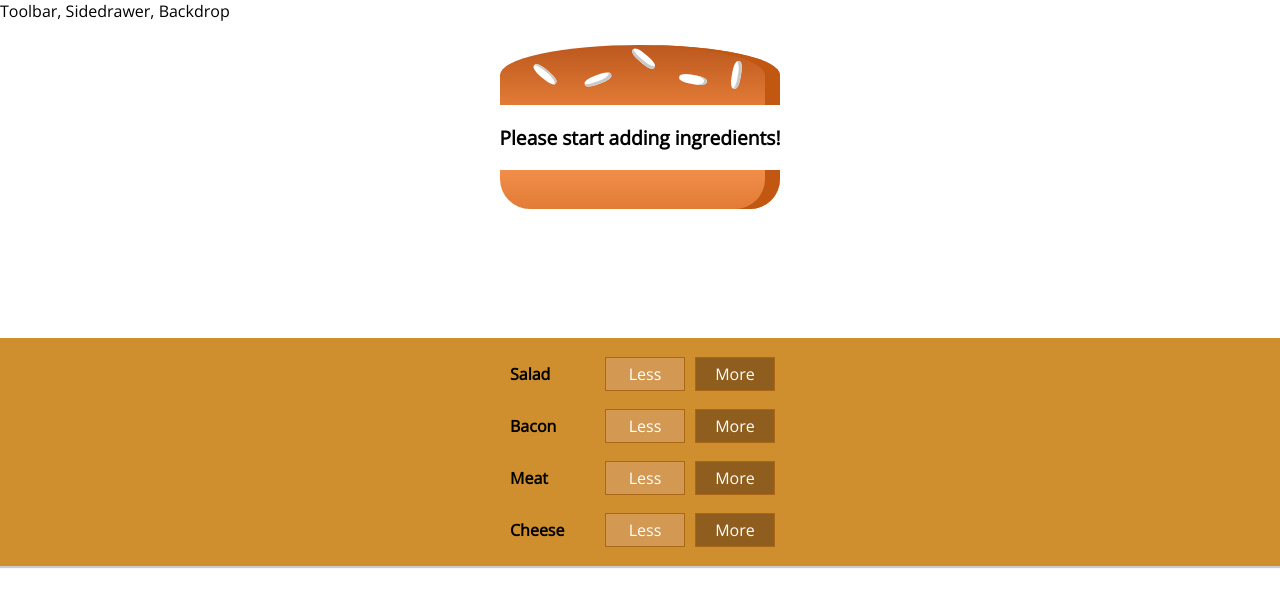
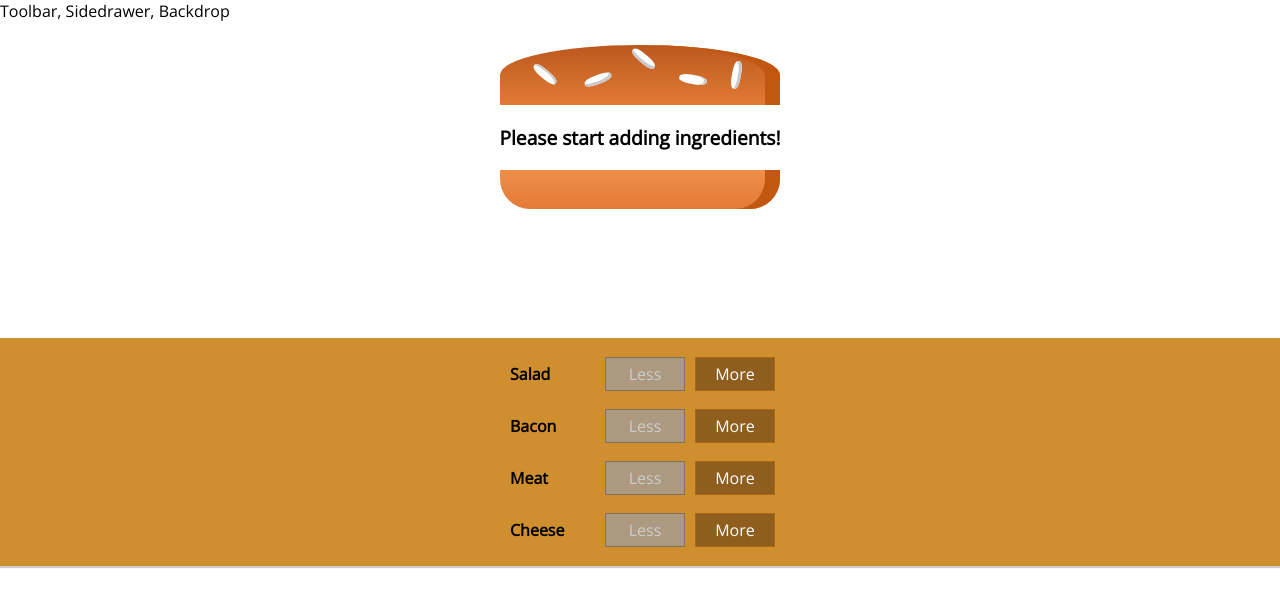
Before and after one commit to lucascprazeres/react-burguer-builder, a React (Create React App) app: page / in a window 1280 px wide. Shown: the top 606 px of the page. Built offline with nearby package versions, Linux system fonts and the light colour scheme.

Commit message:
added safe ingredient remove

```diff
--- a/src/components/Burguer/BuildControls/BuildControl/BuildControl.js
+++ b/src/components/Burguer/BuildControls/BuildControl/BuildControl.js
@@ -5,8 +5,19 @@ import classes from './BuildControl.module.css';
 const BuildControl = (props) => (
   <div className={classes.BuildControl}>
     <div className={classes.Label}>{props.label}</div>
-    <button type="button" className={classes.Less}>Less</button>
-    <button type="button" className={classes.More} onClick={props.added}>More</button>
+    <button
+      type="button"
+      className={classes.Less}
+      onClick={props.removed}
+      disabled={!props.enabled}
+    >Less
+    </button>
+    <button
+      type="button"
+      className={classes.More}
+      onClick={props.added}
+    >More
+    </button>
   </div>
 );
 
--- a/src/components/Burguer/BuildControls/BuildControls.js
+++ b/src/components/Burguer/BuildControls/BuildControls.js
@@ -18,6 +18,8 @@ const BuildControls = (props) => (
         key={ctrl.label}
         label={ctrl.label}
         added={() => props.ingredientAdded(ctrl.type)}
+        removed={() => props.ingredientRemoved(ctrl.type)}
+        enabled={props.enabledBtns[ctrl.type]}
       />
     ))}
   </div>
--- a/src/containers/BurgerBuilder/BurguerBuilder.js
+++ b/src/containers/BurgerBuilder/BurguerBuilder.js
@@ -40,15 +40,49 @@ class BurguerBuilder extends Component {
   }
 
   removeIngredienthandler = (type) => {
+    const oldCount = this.state.ingredients[type];
 
+    if (oldCount <= 0) {
+      return;
+    }
+
+    const updatedIngredients = {
+      ...this.state.ingredients,
+    };
+    updatedIngredients[type] = oldCount - 1;
+    const priceDeduction = INGREDIENT_PRICES[type];
+    const oldPrice = this.state.totalPrice;
+    this.setState({
+      ingredients: updatedIngredients,
+      totalPrice: oldPrice - priceDeduction,
+    });
+  }
+
+  getEnabledButtons = () => {
+    const enabledButtons = {
+      ...this.state.ingredients,
+    };
+
+    Object.keys(enabledButtons).forEach((key) => {
+      if (enabledButtons[key] <= 0) {
+        enabledButtons[key] = false;
+      } else {
+        enabledButtons[key] = true;
+      }
+    });
+    return enabledButtons;
   }
 
   render() {
+    const enabledBtns = this.getEnabledButtons();
+
     return (
       <Aux>
         <Burger ingredients={this.state.ingredients} />
         <BuildControls
           ingredientAdded={this.addIngredienthandler}
+          ingredientRemoved={this.removeIngredienthandler}
+          enabledBtns={enabledBtns}
         />
       </Aux>
     );
```
